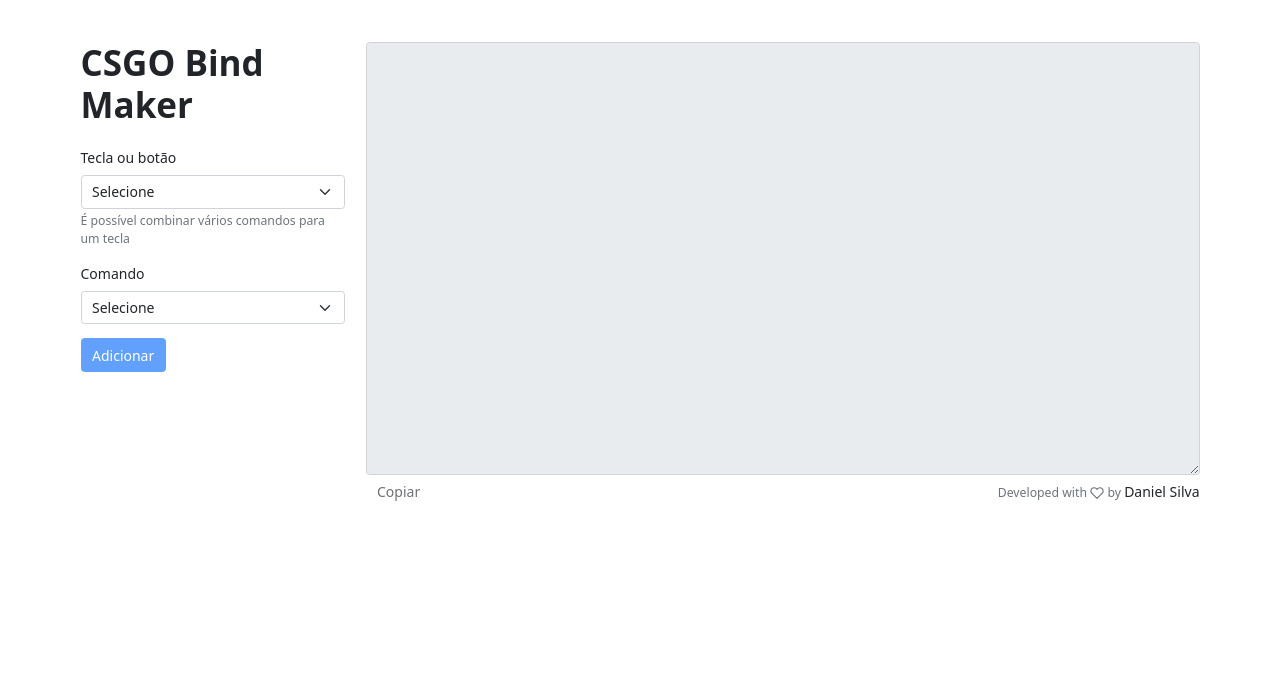
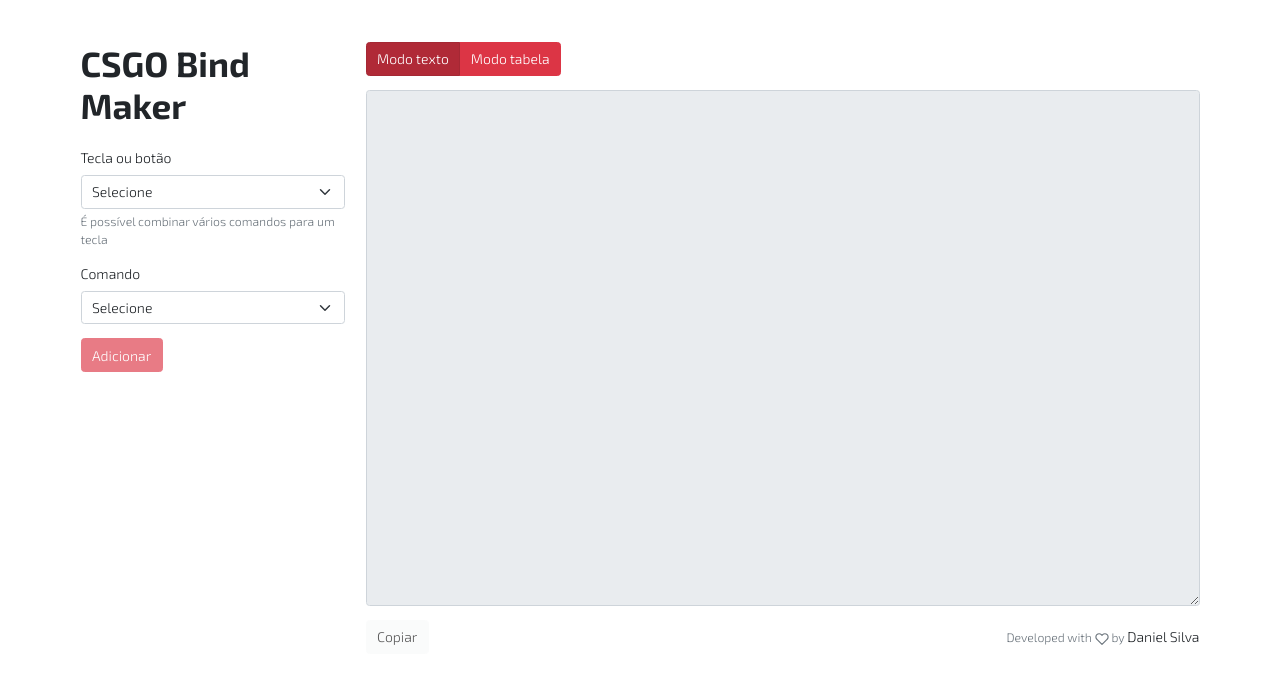
Before and after one commit to danjsillva/csgo-bind-maker, a React (Create React App) app: page / in a window 1280 px wide. Shown: the top 684 px of the page. Built offline with nearby package versions, Linux system fonts and the light colour scheme.

Commit message:
feat: added table mode and ui improvements

```diff
--- a/package.json
+++ b/package.json
@@ -6,6 +6,7 @@
     "@testing-library/jest-dom": "^5.11.4",
     "@testing-library/react": "^11.1.0",
     "@testing-library/user-event": "^12.1.10",
+    "classnames": "^2.3.1",
     "react": "^17.0.2",
     "react-dom": "^17.0.2",
     "react-icons": "^4.3.1",
--- a/public/index.html
+++ b/public/index.html
@@ -7,6 +7,12 @@
       href="https://cdn.jsdelivr.net/npm/bootstrap@5.1.3/dist/css/bootstrap.min.css"
       integrity="sha384-1BmE4kWBq78iYhFldvKuhfTAU6auU8tT94WrHftjDbrCEXSU1oBoqyl2QvZ6jIW3"
       crossorigin="anonymous"
+    />
+    <link rel="preconnect" href="https://fonts.googleapis.com" />
+    <link rel="preconnect" href="https://fonts.gstatic.com" crossorigin />
+    <link
+      href="https://fonts.googleapis.com/css2?family=Exo+2:wght@300;700&family=Source+Code+Pro:wght@300&display=swap"
+      rel="stylesheet"
     />
     <title>React App</title>
   </head>
--- a/src/App.js
+++ b/src/App.js
@@ -1,4 +1,6 @@
 import React, { useEffect, useState } from "react";
+import classNames from "classnames";
+
 import DevelopedBy from "./components/DevelopedBy";
 
 import commandsList from "./utils/commands.json";
@@ -6,20 +8,22 @@
 
 export default function App() {
   const [form, setForm] = useState({ key: "", command: "" });
-  const [commands, setCommands] = useState([]);
+  const [tabIndex, setTabIndex] = useState(0);
+  const [copyButtonText, setCopyButtonText] = useState("Copiar");
+  const [binds, setBinds] = useState([]);
   const [result, setResult] = useState("");
 
   useEffect(() => {
     setResult(
-      [...new Set(commands.map((item) => item.command[0].type))]
+      [...new Set(binds.map((bind) => bind.command[0].type))]
         .map((type) =>
-          commands
-            .filter((item) => item.command[0].type === type)
+          binds
+            .filter((bind) => bind.command[0].type === type)
             .reduce(
-              (result, item) =>
-                (result += `bind "${item.key.key}" "${item.command
+              (result, bind) =>
+                (result += `bind "${bind.key.key}" "${bind.command
                   .map((command) => command.key)
-                  .join("; ")}" // ${item.command
+                  .join("; ")}" // ${bind.command
                   .map((command) => command.value)
                   .join("; ")}\n`),
               `// ${type}\n`
@@ -27,40 +31,52 @@
         )
         .join("\n")
     );
-  }, [commands]);
+  }, [binds]);
 
   const onFormSubmit = (event) => {
     event.preventDefault();
 
-    if (commands.some((item) => item.key.key === form.key)) {
-      setCommands(
-        commands.map((item) => {
-          if (item.key.key === form.key) {
-            item = {
-              ...item,
+    if (binds.some((bind) => bind.key.key === form.key)) {
+      setBinds(
+        binds.map((bind) => {
+          if (bind.key.key === form.key) {
+            bind = {
+              ...bind,
               command: [
                 ...new Set([
-                  ...item.command,
-                  commandsList.find((item) => item.key === form.command),
+                  ...bind.command,
+                  commandsList.find((bind) => bind.key === form.command),
                 ]),
               ],
             };
           }
 
-          return item;
+          return bind;
         })
       );
     } else {
-      setCommands([
-        ...commands,
+      setBinds([
+        ...binds,
         {
-          key: keysList.find((item) => item.key === form.key),
-          command: [commandsList.find((item) => item.key === form.command)],
+          key: keysList.find((key) => key.key === form.key),
+          command: [
+            commandsList.find((command) => command.key === form.command),
+          ],
         },
       ]);
     }
 
     setForm({ ...form, command: "" });
+  };
+
+  const onClickCopyHandle = () => {
+    navigator.clipboard.writeText(result);
+
+    setCopyButtonText("Copiado com sucesso!");
+  };
+
+  const onMouseLeaveCopyHandle = () => {
+    setTimeout(() => setCopyButtonText("Copiar"), 1000);
   };
 
   return (
@@ -83,8 +99,7 @@
                   Selecione
                 </option>
 
-                {[...new Set(keysList.map((keysList) => keysList.type))].map(
-                  (type) => (
+                {[...new Set(keysList.map((key) => key.type))].map((type) => (
                   <optgroup key={type} label={type}>
                     {keysList
                       .filter((key) => key.type === type)
@@ -94,8 +109,7 @@
                         </option>
                       ))}
                   </optgroup>
-                  )
-                )}
+                ))}
               </select>
 
               <div className="form-text">
@@ -116,11 +130,8 @@
                   Selecione
                 </option>
 
-                {[
-                  ...new Set(
-                    commandsList.map((commandsList) => commandsList.type)
-                  ),
-                ].map((type) => (
+                {[...new Set(commandsList.map((command) => command.type))].map(
+                  (type) => (
                     <optgroup key={type} label={type}>
                       {commandsList
                         .filter((command) => command.type === type)
@@ -130,7 +141,8 @@
                           </option>
                         ))}
                     </optgroup>
-                ))}
+                  )
+                )}
               </select>
             </div>
 
@@ -138,7 +150,7 @@
               <button
                 type="submit"
                 disabled={!form.key || !form.command}
-                className="btn btn-primary"
+                className="btn btn-danger"
               >
                 Adicionar
               </button>
@@ -147,21 +159,73 @@
         </aside>
 
         <article className="col-9">
+          <div className="btn-group mb-3">
+            <button
+              className={classNames("btn", "btn-danger", {
+                active: tabIndex === 0,
+              })}
+              onClick={(e) => setTabIndex(0)}
+            >
+              Modo texto
+            </button>
+            <button
+              className={classNames("btn btn-danger", {
+                active: tabIndex === 1,
+              })}
+              onClick={(e) => setTabIndex(1)}
+            >
+              Modo tabela
+            </button>
+          </div>
+
+          {tabIndex === 0 ? (
             <textarea
               name="result"
-            rows="20"
+              rows="24"
               readOnly
               value={result}
-            className="form-control"
+              className="form-control code"
             ></textarea>
+          ) : (
+            <div className="">
+              <div className="card p-3">
+                <div className="row">
+                  <div className="col-2">
+                    <dt>Tecla ou botão</dt>
+                  </div>
+                  <div className="col-3">
+                    <dt>Comando</dt>
+                  </div>
+                  <div className="col-7">
+                    <dt>Descrição</dt>
+                  </div>
+                </div>
+              </div>
 
-          <div className="d-flex justify-content-between align-items-center">
+              {binds.map((bind) => (
+                <div className="card p-3 mt-1">
+                  <div className="row">
+                    <div className="col-2">{bind.key.key}</div>
+                    <div className="col-3">
+                      {bind.command.map((command) => command.key).join("; ")}
+                    </div>
+                    <div className="col-7">
+                      {bind.command.map((command) => command.value).join("; ")}
+                    </div>
+                  </div>
+                </div>
+              ))}
+            </div>
+          )}
+
+          <div className="d-flex justify-content-between align-items-center mt-3">
             <button
-              onClick={(e) => navigator.clipboard.writeText(result)}
-              disabled={!commands.length}
-              className="btn btn-outline"
+              onClick={onClickCopyHandle}
+              onMouseLeave={onMouseLeaveCopyHandle}
+              disabled={!binds.length}
+              className="btn btn-light"
             >
-              Copiar
+              {copyButtonText}
             </button>
 
             <DevelopedBy />
--- a/src/index.css
+++ b/src/index.css
@@ -1,8 +1,18 @@
 * {
   margin: 0;
   font-size: 14px;
+  font-family: "Exo 2", sans-serif;
+}
+*:focus {
+  outline: none !important;
+  box-shadow: none !important;
+  border-color: #dc3545 !important;
 }
 
 h1 {
   font-weight: bold;
 }
+
+.code {
+  font-family: "Source Code Pro", monospace;
+}
```
Also changed, not shown: 1 other file (tests, documents, lock files or other folders). Lines whose indentation alone changed are shown as unchanged.
